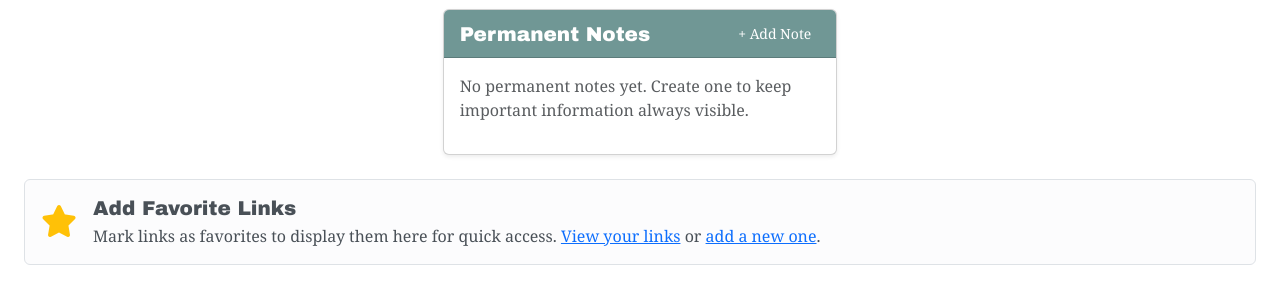
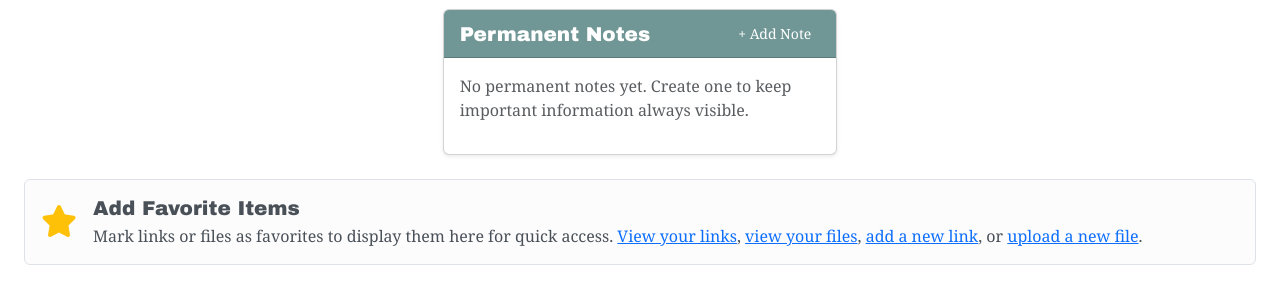
Before and after one commit to zbreeden007/StrykerNotes, a Flask app: page / in a window 1280 px wide. Shown: the part 361-665 px from the top of the page. Run offline with Flask 3, Linux system fonts and the light colour scheme; data comes from the database, SQL or seed files in the repository; data that the repository does not hold is empty; some libraries are stand-ins or nearby versions.

Commit message:
Changes - 3.19 @ 12:28 PM

```diff
--- a/templates/index.html
+++ b/templates/index.html
@@ -10,46 +10,32 @@
 {% block content %}
 <h1 class="mb-4">Dashboard</h1>
 
-<!-- Favorite Links Row -->
-{% if favorite_links %}
+<!-- Favorite Links & Files Row -->
+{% if favorite_links or favorite_files %}
 <div class="row mb-4">
     <div class="col-12">
         <div class="card">
             <div class="card-header d-flex justify-content-between align-items-center" style="background-color: #DDDEDD;">
-                <h5 class="mb-0"><i class="fas fa-star me-2"></i>Favorite Links</h5>
-                <a href="{{ url_for('links.all_links') }}" class="btn btn-link btn-sm" style="color: black; text-decoration: none;">
-                    <i class="fas fa-link"></i> All Links
-                </a>
+                <h5 class="mb-0"><i class="fas fa-star me-2"></i>Favorite Links & Files</h5>
+                <div>
+                    <a href="{{ url_for('links.all_links') }}" class="btn btn-link btn-sm me-2" style="color: black; text-decoration: none;">
+                        <i class="fas fa-link"></i> All Links
+                    </a>
+                    <a href="{{ url_for('files.all_files') }}" class="btn btn-link btn-sm" style="color: black; text-decoration: none;">
+                        <i class="fas fa-folder-open"></i> All Files
+                    </a>
+                </div>
             </div>
             <div class="card-body">
                 <div class="d-flex flex-wrap gap-2">
                     {% for link in favorite_links %}
                     <a href="{{ link.url }}" target="_blank" class="btn" style="background-color: #767979; color: white; border-color: white;">
-                        {{ link.title }}
+                        <i class="fas fa-link me-1"></i> {{ link.title }}
                     </a>
                     {% endfor %}
-                </div>
-            </div>
-        </div>
-    </div>
-</div>
-{% endif %}
 
-<!-- Favorite Files Row -->
-{% if favorite_files %}
-<div class="row mb-4">
-    <div class="col-12">
-        <div class="card">
-            <div class="card-header d-flex justify-content-between align-items-center" style="background-color: #4B9CD3;">
-                <h5 class="mb-0" style="color: white;"><i class="fas fa-file me-2"></i>Favorite Files</h5>
-                <a href="{{ url_for('files.all_files') }}" class="btn btn-link btn-sm" style="color: white; text-decoration: none;">
-                    <i class="fas fa-folder-open"></i> All Files
-                </a>
-            </div>
-            <div class="card-body">
-                <div class="d-flex flex-wrap gap-2">
                     {% for file in favorite_files %}
-                    <a href="{{ url_for('files.download_file', file_id=file.id) }}" class="btn position-relative" style="background-color: #767979; color: white; border-color: white;">
+                    <a href="{{ url_for('files.download_file', file_id=file.id) }}" class="btn" style="background-color: #4B9CD3; color: white; border-color: white;">
                         {% if file.filetype == 'PDF' %}
                             <i class="fas fa-file-pdf me-1"></i>
                         {% elif file.filetype == 'Word' %}
@@ -355,7 +341,7 @@
 </div>
 
 <!-- No Favorites Call to Action -->
-{% if not favorite_links %}
+{% if not favorite_links and not favorite_files %}
 <div class="row">
     <div class="col-12">
         <div class="alert alert-light border">
@@ -364,8 +350,13 @@
                     <i class="fas fa-star fa-2x text-warning"></i>
                 </div>
                 <div>
-                    <h5 class="mb-1">Add Favorite Links</h5>
-                    <p class="mb-0">Mark links as favorites to display them here for quick access. <a href="{{ url_for('links.all_links') }}">View your links</a> or <a href="{{ url_for('links.new_link') }}">add a new one</a>.</p>
+                    <h5 class="mb-1">Add Favorite Items</h5>
+                    <p class="mb-0">Mark links or files as favorites to display them here for quick access.
+                       <a href="{{ url_for('links.all_links') }}">View your links</a>,
+                       <a href="{{ url_for('files.all_files') }}">view your files</a>,
+                       <a href="{{ url_for('links.new_link') }}">add a new link</a>, or
+                       <a href="{{ url_for('files.new_file') }}">upload a new file</a>.
+                    </p>
                 </div>
             </div>
         </div>
```
